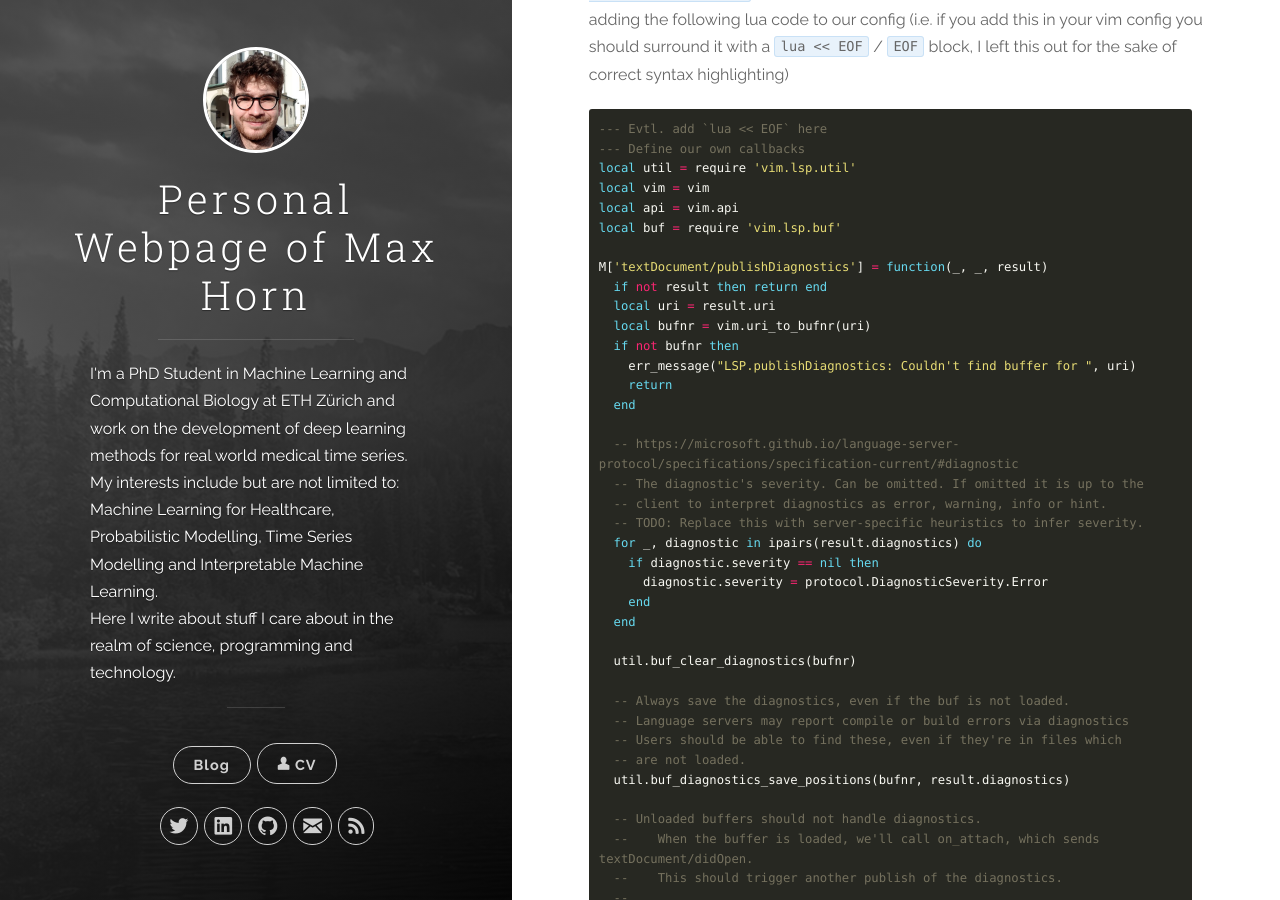
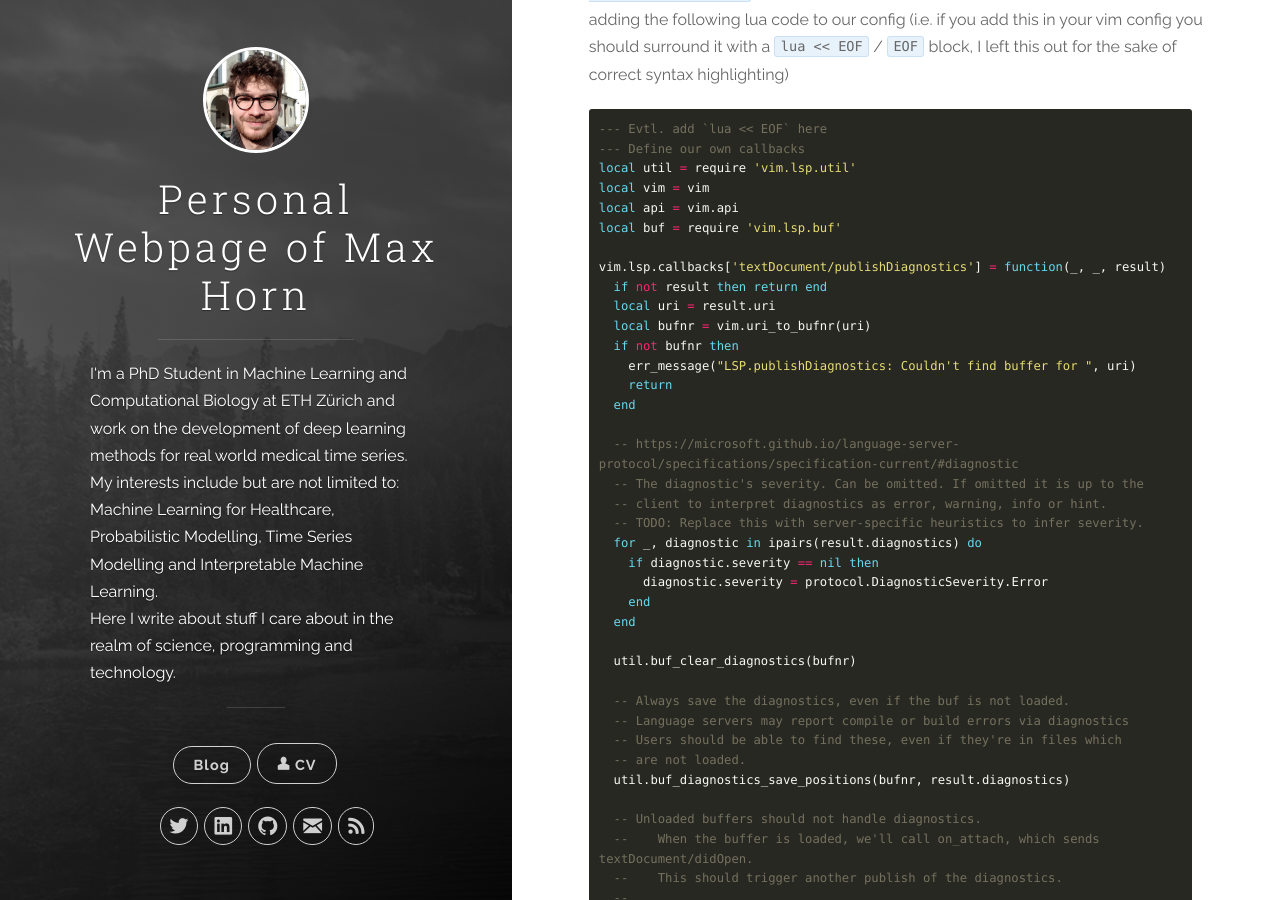
Before and after one commit to weatheredwatcher/weatheredwatcher.github.io, a Jekyll site: the page built from _posts/2020-10-31-NeoVims-Language-Server-Client.md, in a window 1280 px wide and 900 px high, scrolled down 4237 px. Built offline with Jekyll 4.4.1, drawn with Linux system fonts in a browser that asks for light colours; comment, search, counter and statistics services are not loaded.

Commit message:
Further updates

```diff
--- a/_posts/2020-10-31-NeoVims-Language-Server-Client.md
+++ b/_posts/2020-10-31-NeoVims-Language-Server-Client.md
@@ -169,7 +169,7 @@ local vim = vim
 local api = vim.api
 local buf = require 'vim.lsp.buf'
 
-M['textDocument/publishDiagnostics'] = function(_, _, result)
+vim.lsp.callbacks['textDocument/publishDiagnostics'] = function(_, _, result)
   if not result then return end
   local uri = result.uri
   local bufnr = vim.uri_to_bufnr(uri)
```
